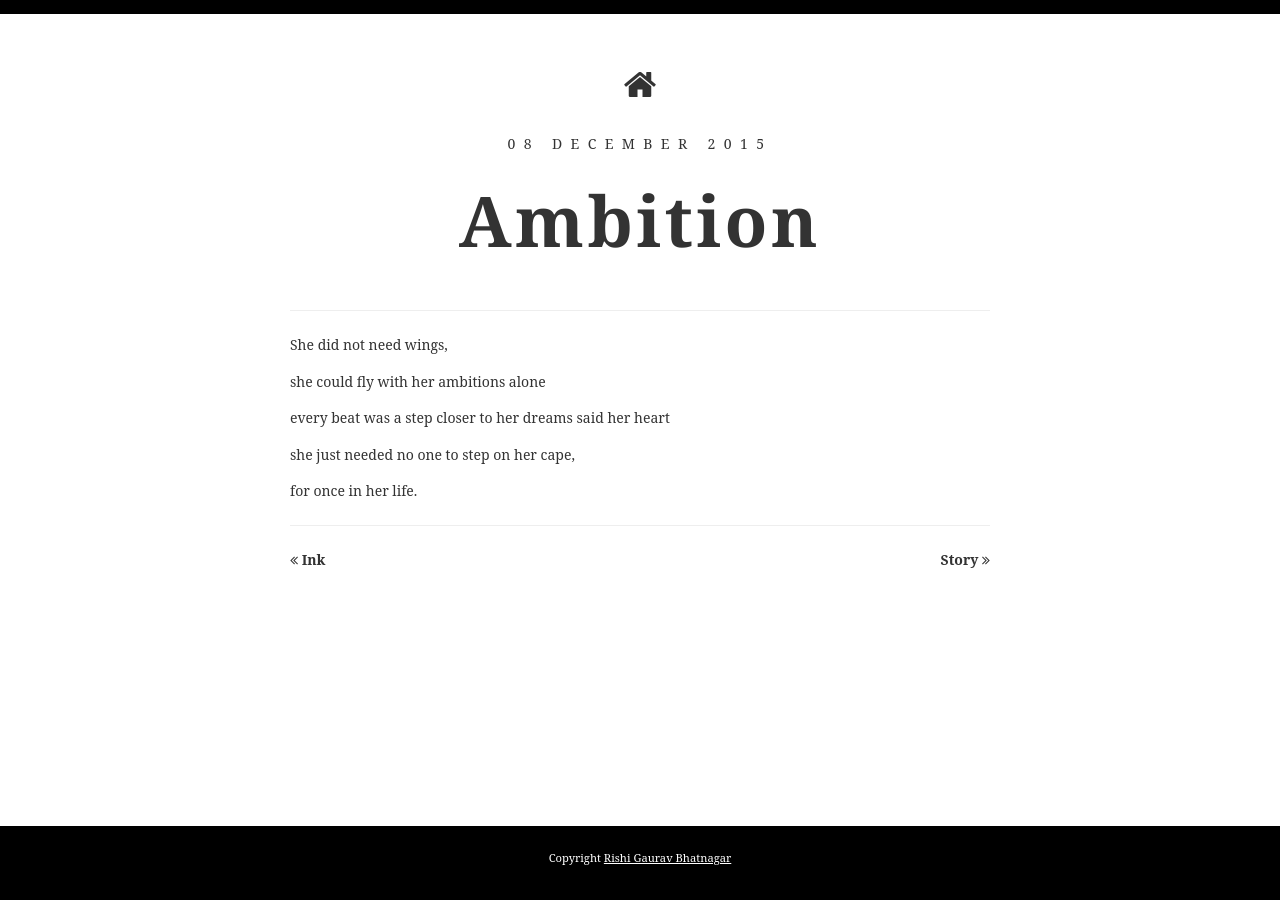
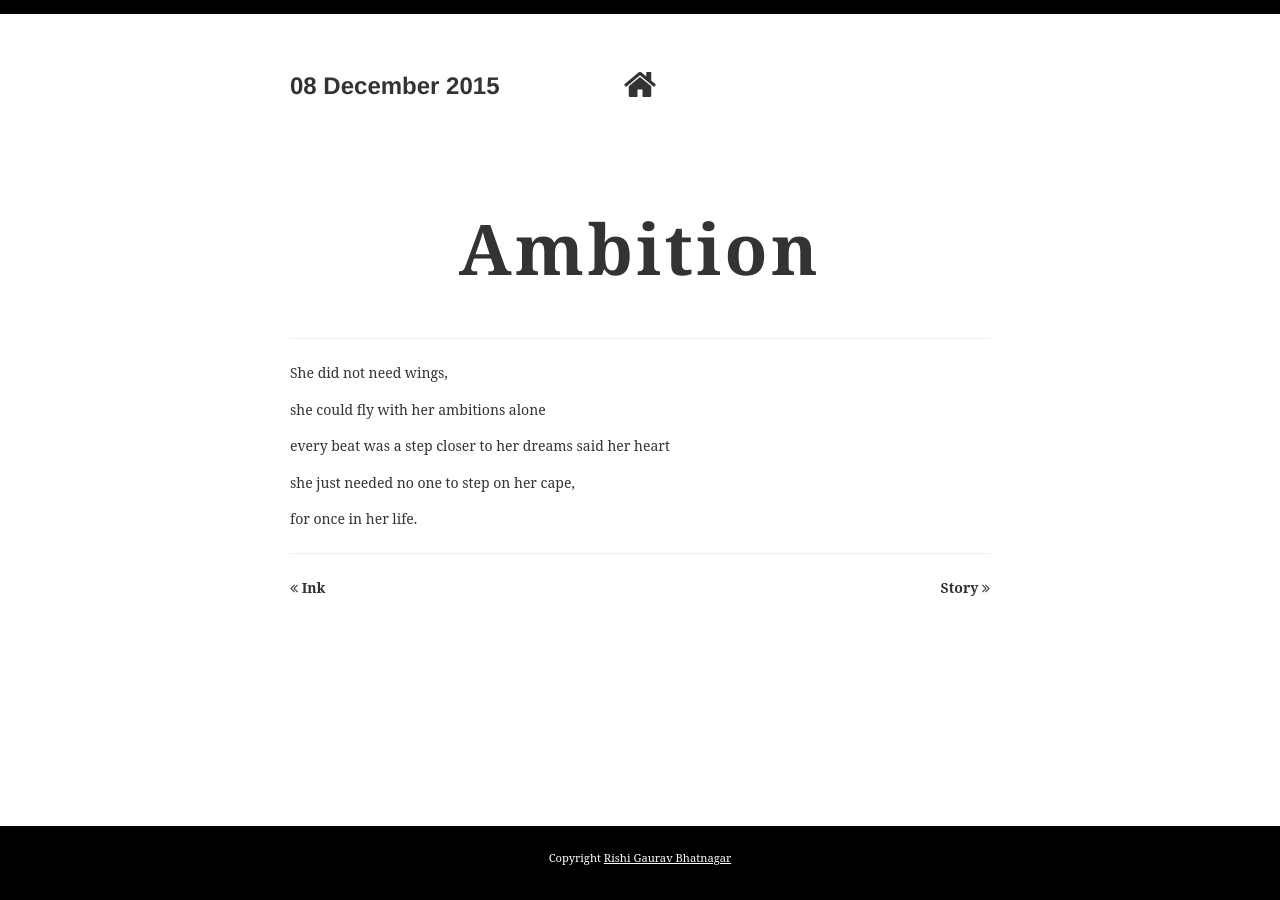
Before and after one commit to rishipoetry/rishipoetry.github.io, a Jekyll site: the page built from _posts/2015-12-08-ambition.md, in a window 1280 px wide. Built offline with Jekyll 4.4.1, drawn with Linux system fonts in a browser that asks for light colours; some web fonts are replaced.

Commit message:
responsive site activated

```diff
--- a/_layouts/post_page.html
+++ b/_layouts/post_page.html
@@ -31,7 +31,7 @@
 				</a>
 			</article>
 			<article class="post">
-				<h5>{{ page.date | date: "%d %B %Y" }}</h5>
+				<h3>{{ page.date | date: "%d %B %Y" }}</h3>
 				<h2 class="content">{{page.title}}</h2>
 
 				<section id ="share buttons">
```
